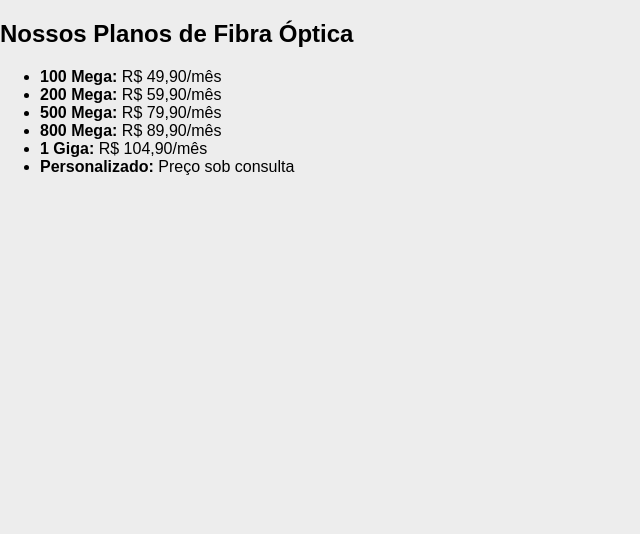
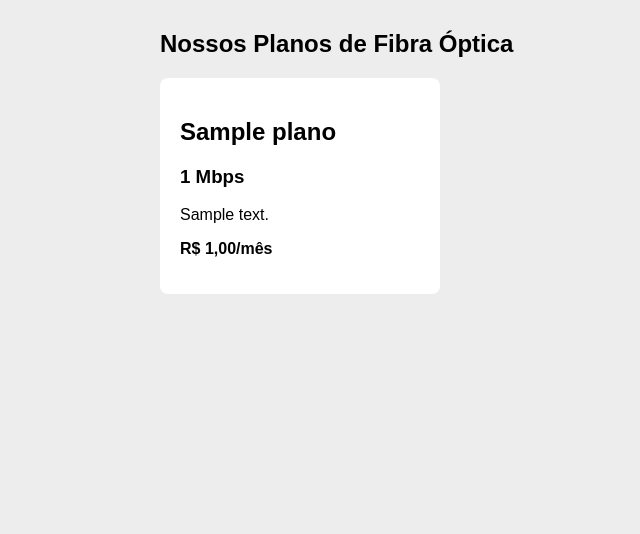
Before and after one commit to andr6z/ficnet, a Django app: page /planos/ in a window 1280 px wide. Shown: the part 60-594 px from the top of the page, without its empty margins (0-640 px from the left). Run offline with Django 5.2, Linux system fonts and the light colour scheme; tables that the repository leaves empty hold one stand-in row (values such as "Sample post").

Commit message:
feat: adiciona formulário para cadastro de novos planos e exibe opções de contratação

```diff
--- a/templates/planos.html
+++ b/templates/planos.html
@@ -3,15 +3,30 @@
 {% block title %}Planos de Internet - Ficnet{% endblock %}
 
 {% block content %}
-    <section>
+    <section style="max-width: 1000px; margin: 30px auto; padding: 0 20px;">
         <h1>Nossos Planos de Fibra Óptica</h1>
-        <ul>
-            <li><strong>100 Mega:</strong> R$ 49,90/mês</li>
-            <li><strong>200 Mega:</strong> R$ 59,90/mês</li>
-            <li><strong>500 Mega:</strong> R$ 79,90/mês</li>
-            <li><strong>800 Mega:</strong> R$ 89,90/mês</li>
-            <li><strong>1 Giga:</strong> R$ 104,90/mês</li>
-            <li><strong>Personalizado:</strong> Preço sob consulta</li>
-        </ul>
+
+        {% if user.is_authenticated and user.perfil.setor != 'CLIENTE' %}
+            <p><a href="{% url 'novo-plano' %}">+ Cadastrar Novo Plano</a></p>
+        {% endif %}
+
+        <div style="display: flex; gap: 20px; flex-wrap: wrap;">
+            {% for plano in planos %}
+                <div style="background: white; padding: 20px; border-radius: 8px; width: 280px;">
+                    <h2>{{ plano.nome }}</h2>
+                    <h3>{{ plano.velocidade }} Mbps</h3>
+                    <p>{{ plano.descricao }}</p>
+                    <p><strong>R$ {{ plano.preco }}/mês</strong></p>
+
+                    {% if user.is_authenticated and user.perfil.setor == 'CLIENTE' %}
+                        <a href="{% url 'contratar-plano' plano.id %}">
+                            <button class="verplanos" type="button">Mudar para este plano</button>
+                        </a>
+                    {% endif %}
+                </div>
+            {% empty %}
+                <p>Nenhum plano disponível no momento.</p>
+            {% endfor %}
+        </div>
     </section>
 {% endblock %}
```
Also changed, not shown: templates/plano_form.html (added, +15 -0 lines).
